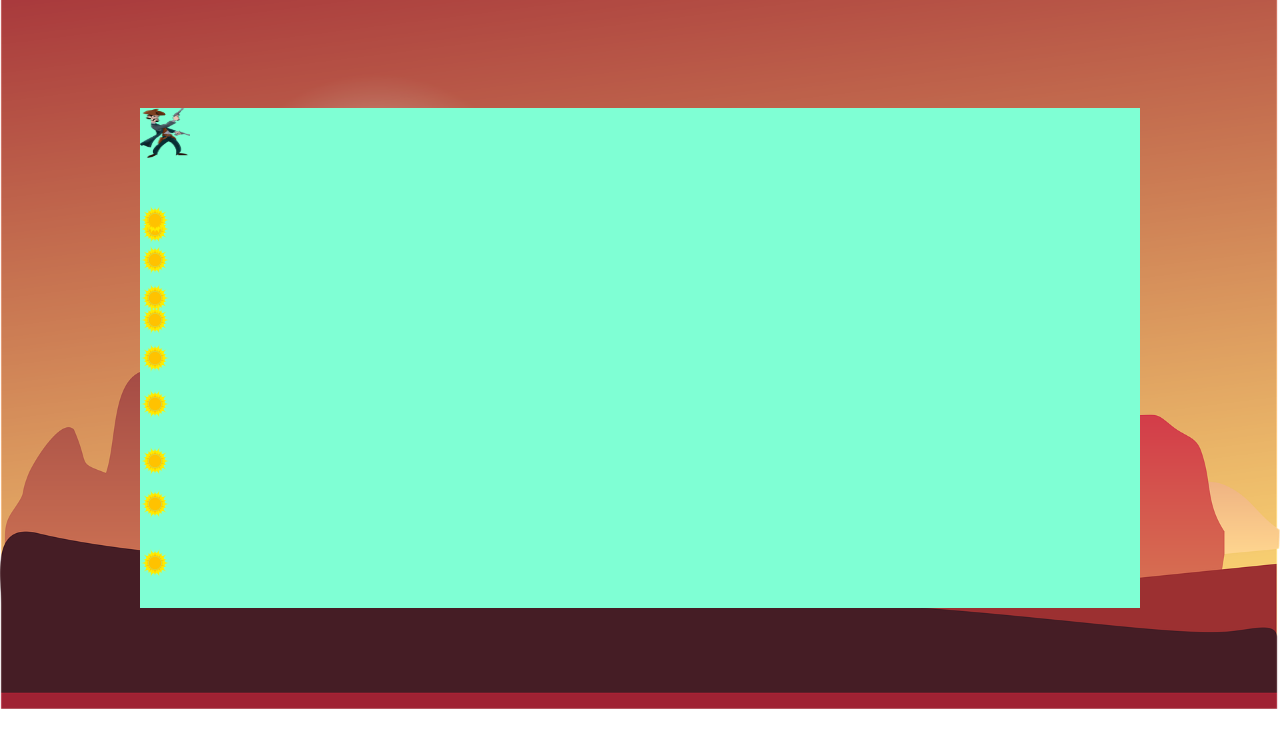
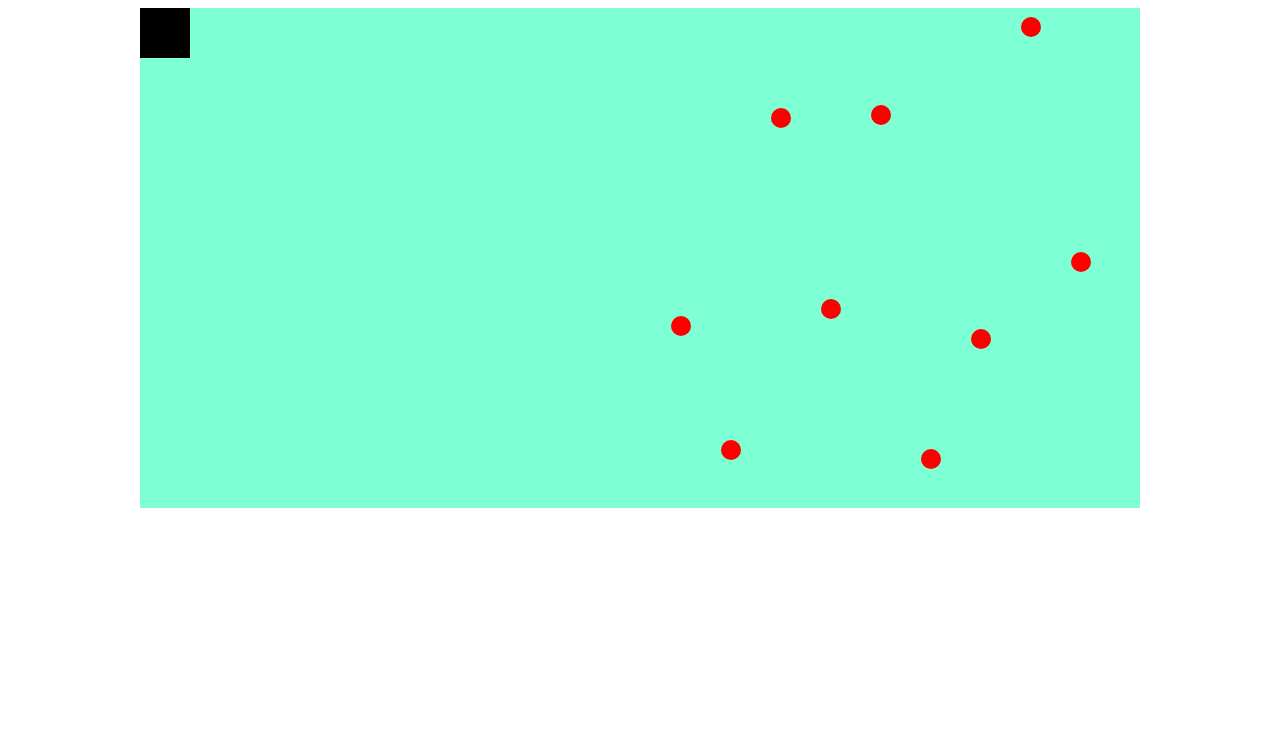
Before and after one commit to JinLinder/sideScroller, a plain HTML site: page index.html in a window 1280 px wide. Drawn offline with Linux system fonts and the light colour scheme.

Commit message:
färdigt spel

```diff
--- a/index.html
+++ b/index.html
@@ -10,13 +10,10 @@
 
 <body>
     <div id="wrapper">
-        <div > <img id="hero" src="cowboy.png" alt="">
-        </div>
+        <div id="hero"></div>
         <!-- <div class="newEnemy" id="enemy"></div> -->
     </div>
-    <div>
 
-    </div>
     <script src="script.js"></script>
 </body>
 
--- a/script.js
+++ b/script.js
@@ -9,67 +9,6 @@ window.addEventListener("load", () => {
 });
 
 //------------------ MOVE HERO ------------------//
-// window.addEventListener("keydown", function (evt) {
-//   console.log(evt);
-
-//   switch (evt.key) {
-//     case "ArrowUp":
-//       hero.style.top = parseInt(hero.style.top) - moveHero + "px";
-//       break;
-//     case "ArrowLeft":
-//       hero.style.left = parseInt(hero.style.left) - moveHero + "px";
-//       break;
-//     case "ArrowDown":
-//       hero.style.top = parseInt(hero.style.top) + moveHero + "px";
-//       break;
-//     case "ArrowRight":
-//       hero.style.left = parseInt(hero.style.left) + moveHero + "px";
-//       break;
-//   }
-// });
-
-// document.addEventListener("keyup", function (evt) {
-//   console.log(evt.key);
-//   switch (evt.key) {
-//     case "ArrowUp":
-//       console.log(hero.style.top)
-//       if (hero.style.top = 0 + "px") {
-//         hero.style.top = parseInt(hero.style.top) - 0 + "px";
-//       }
-//       else { hero.style.top = parseInt(hero.style.top) - moveHero + "px";}
-//       break;
-
-//     case "ArrowLeft":
-
-//       console.log(hero.style.left)
-//       if (hero.style.left = 0 + "px") {
-//         hero.style.left = parseInt(hero.style.left) - 0 + "px";
-//       } else {
-//         hero.style.left = parseInt(hero.style.left) - moveHero + "px";
-//       }
-//       break;
-//     case "ArrowDown":
-
-//       if (hero.style.top = 450 + "px") {
-//         hero.style.top = parseInt(hero.style.top) + 0 + "px";
-//       } else {
-//         hero.style.top = parseInt(hero.style.top) + moveHero + "px";
-//       }
-//       console.log(hero.style.top)
-//       break;
-
-//     case "ArrowRight":
-
-//       if (hero.style.left = 950 + "px") {
-//         hero.style.left = parseInt(hero.style.left) +0 + "px";
-//       } else {
-//         hero.style.left = parseInt(hero.style.left) + moveHero + "px";
-//       }
-//       console.log(hero.style.left)
-//       break;
-//   }
-// });
-
 window.addEventListener("keydown", function (evt) {
   console.log(evt);
 
@@ -90,54 +29,47 @@ window.addEventListener("keydown", function (evt) {
 });
 
 //------------------ CREAT NEW ENEMIES AND MOVE THEM ------------------//
-let count=0;
+
+function moveEnemies (){
+  let newCount=0;
+  let newEnemyInterval = setInterval(newFrame, 500);
+  function newFrame () {
+    newCount ++;
+    if (newCount==950) {
+      clearInterval(newEnemyInterval);
+      console.log("clear newCount");
+    }
+    else if (newCount<100) {
+      let newEnemy = document.createElement("div");
+      wrapper.appendChild(newEnemy);
+      console.log("creat new div")
+      newEnemy.style.position = "absolute";
+      newEnemy.style.position.right = 0+"px";
+      newEnemy.style.width= 20+"px";
+      newEnemy.style.height= 20+"px";
+      newEnemy.style.borderRadius = 50 + "%";
+      newEnemy.style.backgroundColor = "red";
+      newEnemy.style.top = Math.random()*500 + "px";
+
       let right=0;
-// function moveEnemies (){
-// };
-let enemyInterval = setInterval(createE, 500);
-let enemyToLeft= setInterval (eToLeft, 10);
-
-count ++;
-if (count<100) {
-  enemy(count)= createE();
-  eToLeft(enemy(count));
-}
-
-function createE () {
-  let enemy = document.createElement("IMG");
-  enemy.setAttribute("src", "sunNew.png");
-  wrapper.appendChild(enemy);
-  console.log("creat new div")
-  enemy.style.position = "absolute";
-  enemy.style.position.right = 0+"px";
-  enemy.style.width= 30+"px";
-  enemy.style.height= 30+"px";
-  enemy.style.zIndex = "1";
-  enemy.style.top = Math.random()*500 + "px";
-}
-
-
-function eToLeft (enemy) {
+      let enemyToLeft= setInterval (newNFrame, 10);
+      function newNFrame () {
         right ++;
         if (right==980) {
           clearInterval(enemyToLeft);
-    //enemy.remove();
         }
         else {
-    enemy.style.right = right + "px";
+          newEnemy.style.right = right + "px";
           var heroPosition = hero.getBoundingClientRect();
-    var enemyPosition = enemy.getBoundingClientRect();
-    var yDistans = enemyPosition.top-heroPosition.top;
-    var xDistans = enemyPosition.right - heroPosition.right
-    if ( yDistans>=-10 && yDistans<=40 && xDistans<=10 && xDistans>=-40) {
-      wrapper.insertAdjacentHTML ("beforebegin", "<P id='loseText'> You are burned to ash!</P>");
-
-      enemy.remove();
-      clearInterval(enemyToLeft);
-      clearInterval(enemyInterval);
-      //alert ("Sorry, you are dead!");
+          var newEnemyPosition = newEnemy.getBoundingClientRect();
+          var yDistans = newEnemyPosition.top-heroPosition.top;
+          var xDistans = newEnemyPosition.right - heroPosition.right
+          if ( yDistans>=-20 && yDistans<=50 && xDistans<=20 && xDistans>=-50) {
+            alert ("Sorry, you are dead!")
           }
         }
       }
-
-// moveEnemies ();
+    }
+  }
+};
+moveEnemies ();
--- a/style.css
+++ b/style.css
@@ -1,26 +1,13 @@
-html {
-  margin:0;
-  padding: 0;
-}
-
-body {
-  background-image: url("background1.png");
-  background-repeat: no-repeat;
-  background-position: center;
-  max-height: 100vh;
-  background-size: cover;
-}
 #wrapper {
   width: 1000px;
   height: 500px;
   background-color: aquamarine;
+  margin: auto;
   position: relative;
-  margin: auto;
-  top:100px;
 }
 
 #hero {
   width: 50px;
   height: 50px;
-  /*background-color: black;*/
+  background-color: black;
 }
```
Also changed, not shown: background1.png (deleted), cowboy.jpg (deleted), cowboy.png (deleted), sunNew.png (deleted). Lines whose indentation alone changed are shown as unchanged.
